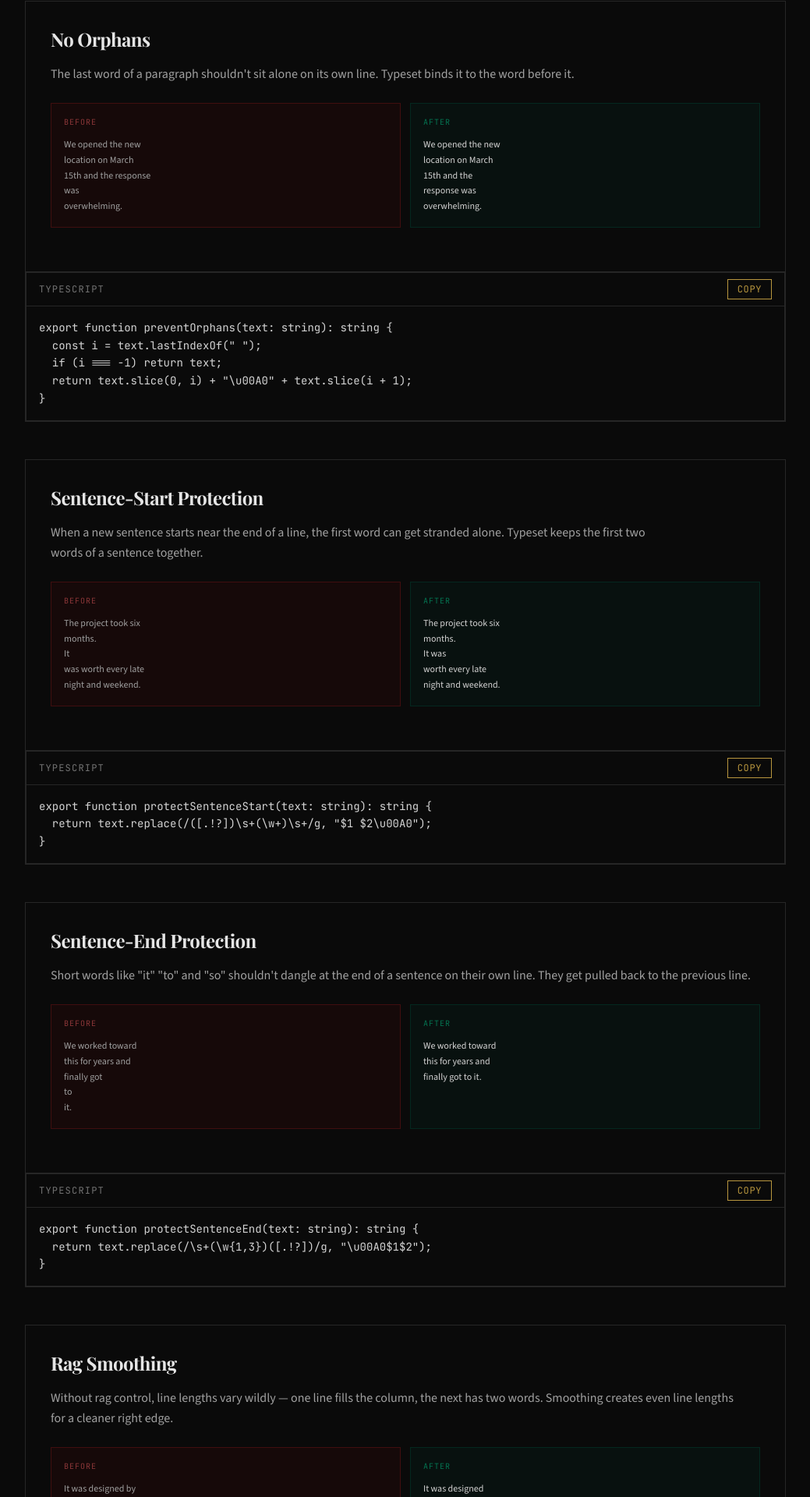
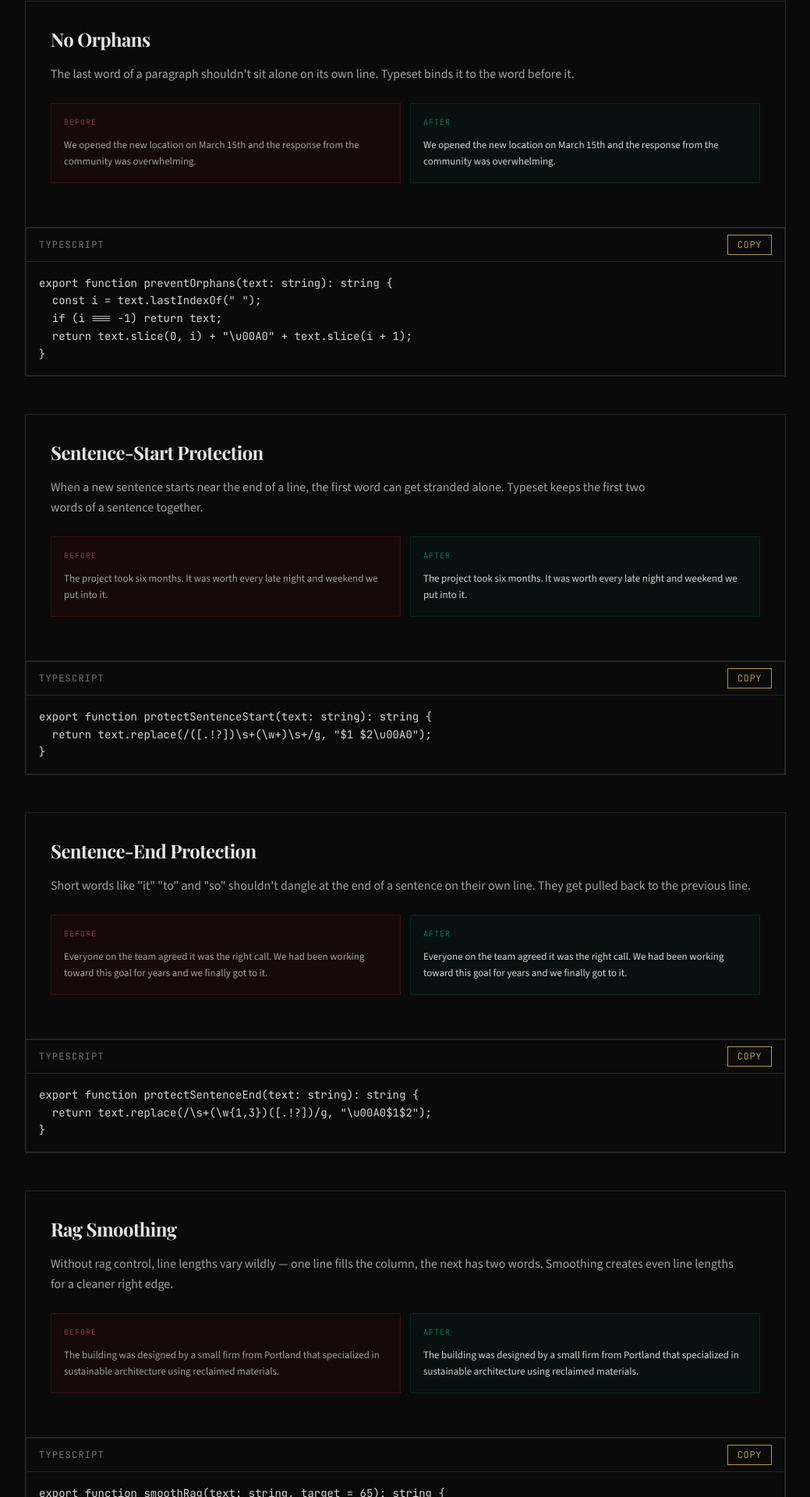
Before and after one commit to speedwarnsf/web-typography, a Next.js app: page / in a window 1280 px wide. Shown: the part 987-2907 px from the top of the page at 78% size, without its empty margins (120-1159 px from the left). Built offline with nearby package versions, Linux system fonts and the light colour scheme; a web font is replaced by a local one.

Commit message:
Real typesetting: plain text vs \u00A0 text, browser wraps naturally, no manufactured breaks

```diff
--- a/src/app/page.tsx
+++ b/src/app/page.tsx
@@ -242,11 +242,11 @@ export default function Home() {
                       Before
                     </p>
                     <p
-                      className="text-[12px] leading-[1.65] text-neutral-400"
-                      style={{ fontFamily: "var(--font-source-sans)", whiteSpace: "pre" }}
+                      className="text-[13px] leading-[1.6] text-neutral-400"
+                      style={{ fontFamily: "var(--font-source-sans)" }}
                       data-no-typeset
                     >
-                      {rule.beforeLines.join("\n")}
+                      {rule.before}
                     </p>
                   </div>
                   <div className="p-4 border border-emerald-900/40 bg-emerald-950/20">
@@ -254,11 +254,11 @@ export default function Home() {
                       After
                     </p>
                     <p
-                      className="text-[12px] leading-[1.65] text-neutral-300"
-                      style={{ fontFamily: "var(--font-source-sans)", whiteSpace: "pre" }}
+                      className="text-[13px] leading-[1.6] text-neutral-300"
+                      style={{ fontFamily: "var(--font-source-sans)" }}
                       data-no-typeset
                     >
-                      {rule.afterLines.join("\n")}
+                      {rule.after}
                     </p>
                   </div>
                 </div>
--- a/src/app/rules-data.tsx
+++ b/src/app/rules-data.tsx
@@ -1,11 +1,12 @@
-// Before/after use short lines (~20 chars) that fit a narrow
-// side-by-side mobile column. white-space: pre ensures no re-wrapping.
+// Before: plain text, browser wraps naturally.
+// After: same text with \u00A0 non-breaking spaces inserted by typeset rules.
+// The rules themselves change where lines break. No manufactured line breaks.
 
 export type Rule = {
   name: string;
   description: string;
-  beforeLines: string[];
-  afterLines: string[];
+  before: string;
+  after: string;
   code: string;
 };
 
@@ -14,20 +15,10 @@ export const rules: Rule[] = [
     name: "No Orphans",
     description:
       "The last word of a paragraph shouldn't sit alone on its own line. Typeset binds it to the word before it.",
-    beforeLines: [
-      "We opened the new",
-      "location on March",
-      "15th and the response",
-      "was",
-      "overwhelming.",
-    ],
-    afterLines: [
-      "We opened the new",
-      "location on March",
-      "15th and the",
-      "response was",
-      "overwhelming.",
-    ],
+    before:
+      "We opened the new location on March 15th and the response from the community was overwhelming.",
+    after:
+      "We opened the new location on March 15th and the response from the community was\u00A0overwhelming.",
     code: `export function preventOrphans(text: string): string {
   const i = text.lastIndexOf(" ");
   if (i === -1) return text;
@@ -38,20 +29,10 @@ export const rules: Rule[] = [
     name: "Sentence-Start Protection",
     description:
       "When a new sentence starts near the end of a line, the first word can get stranded alone. Typeset keeps the first two words of a sentence together.",
-    beforeLines: [
-      "The project took six",
-      "months.",
-      "It",
-      "was worth every late",
-      "night and weekend.",
-    ],
-    afterLines: [
-      "The project took six",
-      "months.",
-      "It was",
-      "worth every late",
-      "night and weekend.",
-    ],
+    before:
+      "The project took six months. It was worth every late night and weekend we put into it.",
+    after:
+      "The project took six months. It\u00A0was worth every late night and weekend we put into\u00A0it.",
     code: `export function protectSentenceStart(text: string): string {
   return text.replace(/([.!?])\\s+(\\w+)\\s+/g, "$1 $2\\u00A0");
 }`,
@@ -60,18 +41,10 @@ export const rules: Rule[] = [
     name: "Sentence-End Protection",
     description:
       "Short words like \"it\" \"to\" and \"so\" shouldn't dangle at the end of a sentence on their own line. They get pulled back to the previous line.",
-    beforeLines: [
-      "We worked toward",
-      "this for years and",
-      "finally got",
-      "to",
-      "it.",
-    ],
-    afterLines: [
-      "We worked toward",
-      "this for years and",
-      "finally got to it.",
-    ],
+    before:
+      "Everyone on the team agreed it was the right call. We had been working toward this goal for years and we finally got to it.",
+    after:
+      "Everyone on the team agreed it was the right call. We\u00A0had been working toward this goal for years and we finally got to\u00A0it.",
     code: `export function protectSentenceEnd(text: string): string {
   return text.replace(/\\s+(\\w{1,3})([.!?])/g, "\\u00A0$1$2");
 }`,
@@ -80,22 +53,10 @@ export const rules: Rule[] = [
     name: "Rag Smoothing",
     description:
       "Without rag control, line lengths vary wildly \u2014 one line fills the column, the next has two words. Smoothing creates even line lengths for a cleaner right edge.",
-    beforeLines: [
-      "It was designed by",
-      "a",
-      "firm from Portland",
-      "that specialized in",
-      "sustainable",
-      "architecture.",
-    ],
-    afterLines: [
-      "It was designed",
-      "by a firm from",
-      "Portland that",
-      "specialized in",
-      "sustainable",
-      "architecture.",
-    ],
+    before:
+      "The building was designed by a small firm from Portland that specialized in sustainable architecture using reclaimed materials.",
+    after:
+      "The building was designed by a small firm from Portland that specialized in sustainable architecture using reclaimed\u00A0materials.",
     code: `export function smoothRag(text: string, target = 65): string {
   const words = text.split(" ");
   let len = 0;
@@ -116,20 +77,10 @@ export const rules: Rule[] = [
     name: "Short Word Binding",
     description:
       "Prepositions and articles like \"of\" \"in\" \"a\" and \"the\" look wrong sitting alone at the end of a line. Typeset binds them to the next word so they always travel together.",
-    beforeLines: [
-      "She walked through",
-      "the center of",
-      "town and stopped at",
-      "the old bookshop on",
-      "the corner.",
-    ],
-    afterLines: [
-      "She walked through",
-      "the center of town",
-      "and stopped at the",
-      "old bookshop on",
-      "the corner.",
-    ],
+    before:
+      "She walked through the center of town and stopped at the old bookshop on the corner to browse.",
+    after:
+      "She walked through the center of\u00A0town and stopped at\u00A0the old bookshop on\u00A0the corner to\u00A0browse.",
     code: `export function bindShortWords(text: string): string {
   return text.replace(
     /\\s(a|an|the|in|on|at|to|by|of|or)\\s/gi,
```
